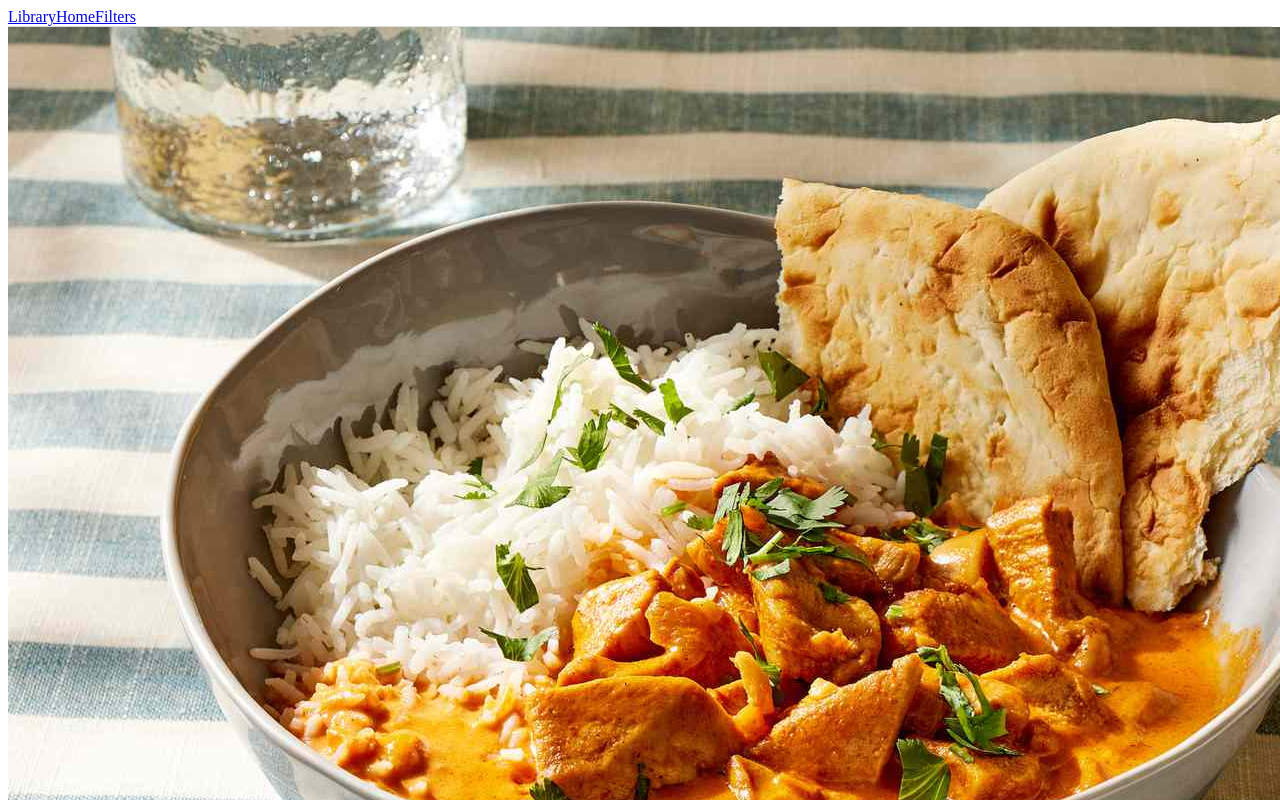
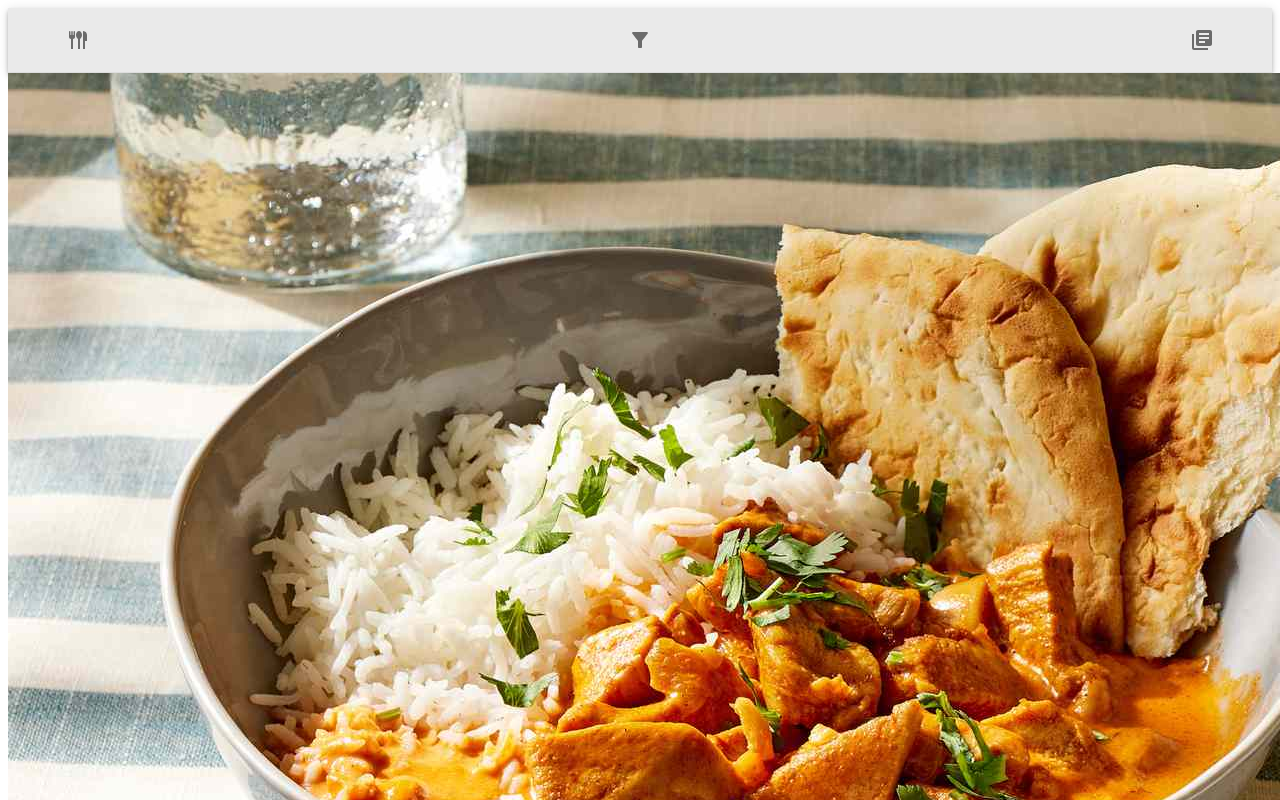
Before and after one commit to gabriel-cameron/love-at-first-bite, a React (Create React App) app: page / in a window 1280 px wide. Shown: the top 800 px of the page. Built offline with nearby package versions, Linux system fonts and the light colour scheme; the HTML template or start-up script is replaced by a standard one.

Commit message:
Fixed nav bar.

```diff
--- a/src/components/Header/Header.js
+++ b/src/components/Header/Header.js
@@ -1,16 +1,29 @@
-// src/components/Header/Header.js
 import React from 'react';
-import { Link } from 'react-router-dom';
+import { AppBar, Toolbar, IconButton } from '@mui/material';
+import FlatwareIcon from '@mui/icons-material/Flatware';
+import FilterAltIcon from '@mui/icons-material/FilterAlt';
+import LibraryBooksIcon from '@mui/icons-material/LibraryBooks';
+import { useNavigate } from 'react-router-dom';
 import './Header.css';
 
-function Header() {
+const Header = () => {
+  const navigate = useNavigate(); // Hook for navigation
+
   return (
-    <header className="header">
-      <Link to="/library" className="header-button left">Library</Link>
-      <Link to="/" className="header-button center">Home</Link>
-      <Link to="/filters" className="header-button right">Filters</Link>
-    </header>
+    <AppBar position="static" className="header">
+      <Toolbar className="toolbar">
+        <IconButton color="black" onClick={() => navigate('/')}>
+          <FlatwareIcon fontSize="medium" />
+        </IconButton>
+        <IconButton color="black" onClick={() => navigate('/filters')}>
+          <FilterAltIcon fontSize="medium" />
+        </IconButton>
+        <IconButton color="black" onClick={() => navigate('/library')}>
+          <LibraryBooksIcon fontSize="medium" />
+        </IconButton>
+      </Toolbar>
+    </AppBar>
   );
-}
+};
 
 export default Header;
```
Also changed, not shown: src/components/Header/Header.css (+0 -14 lines).
